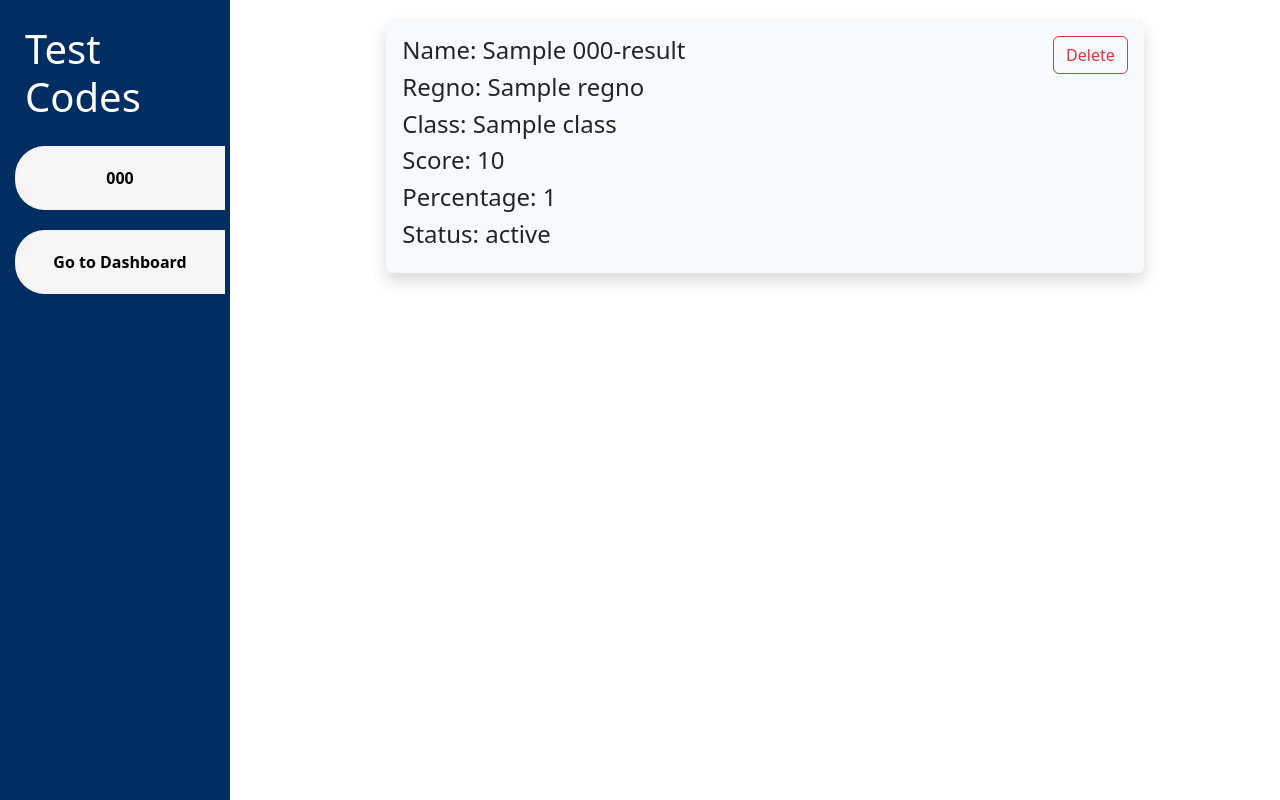
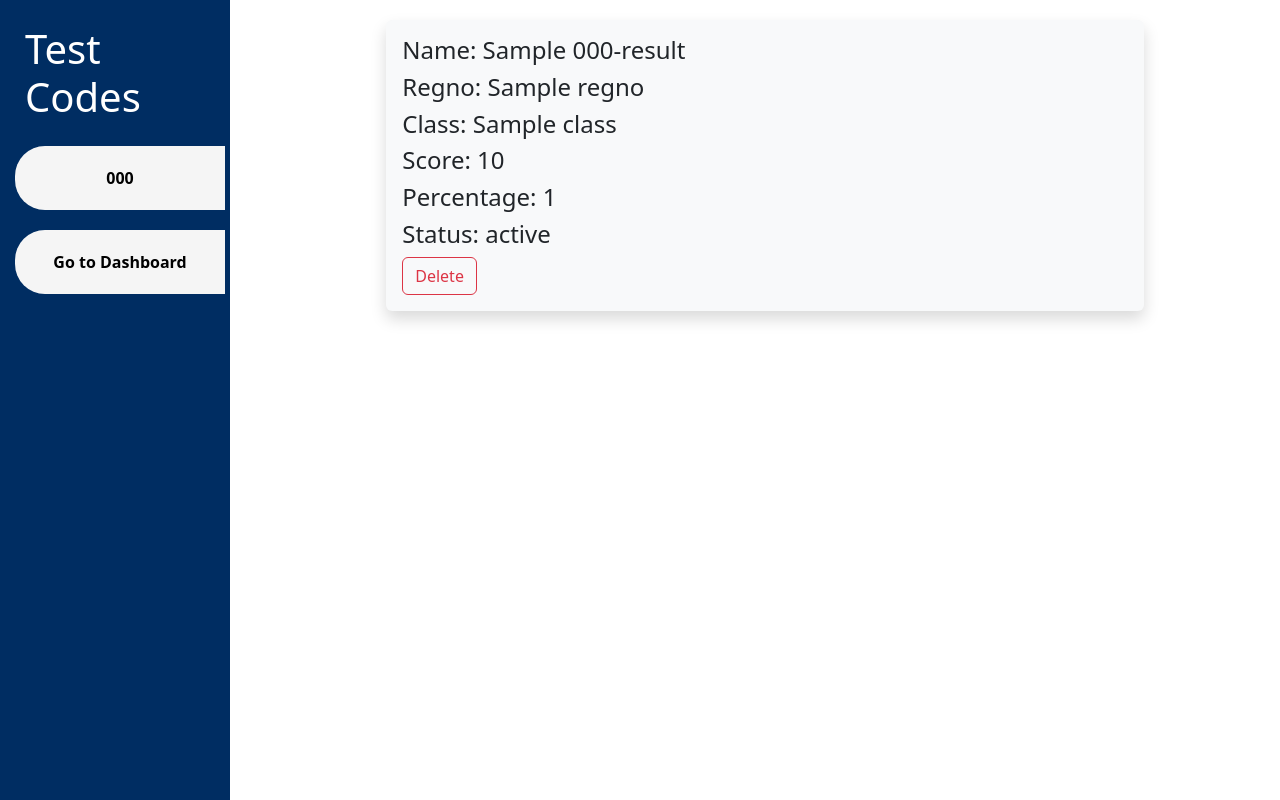
Before and after one commit to vishvaa-vsk/Quiz-App, a Flask app: page /admin/technical_issues in a window 1280 px wide. Run offline with Flask 3, Linux system fonts and the light colour scheme; the visitor is signed in with stand-in values (Sample User, id 1); a database or web service that is not in the repository returns one stand-in record (values such as "Sample title").

Commit message:
design change

```diff
--- a/src/templates/admin/technical_issues.html
+++ b/src/templates/admin/technical_issues.html
@@ -63,9 +63,7 @@
                 }
             </script>
         </div>
-
-
-        <div class="questions-box shadow p-3 mb-5 bg-body-tertiary rounded d-flex justify-content-between">
+        <div class="questions-box shadow p-3 mb-5 bg-body-tertiary rounded">
             <div class="question-details">
                 <h4 id="qno">Name: {{result["name"]}}</h4>
                 <h4 id="qusetion">Regno: {{result["regno"]}}</h4>
```
